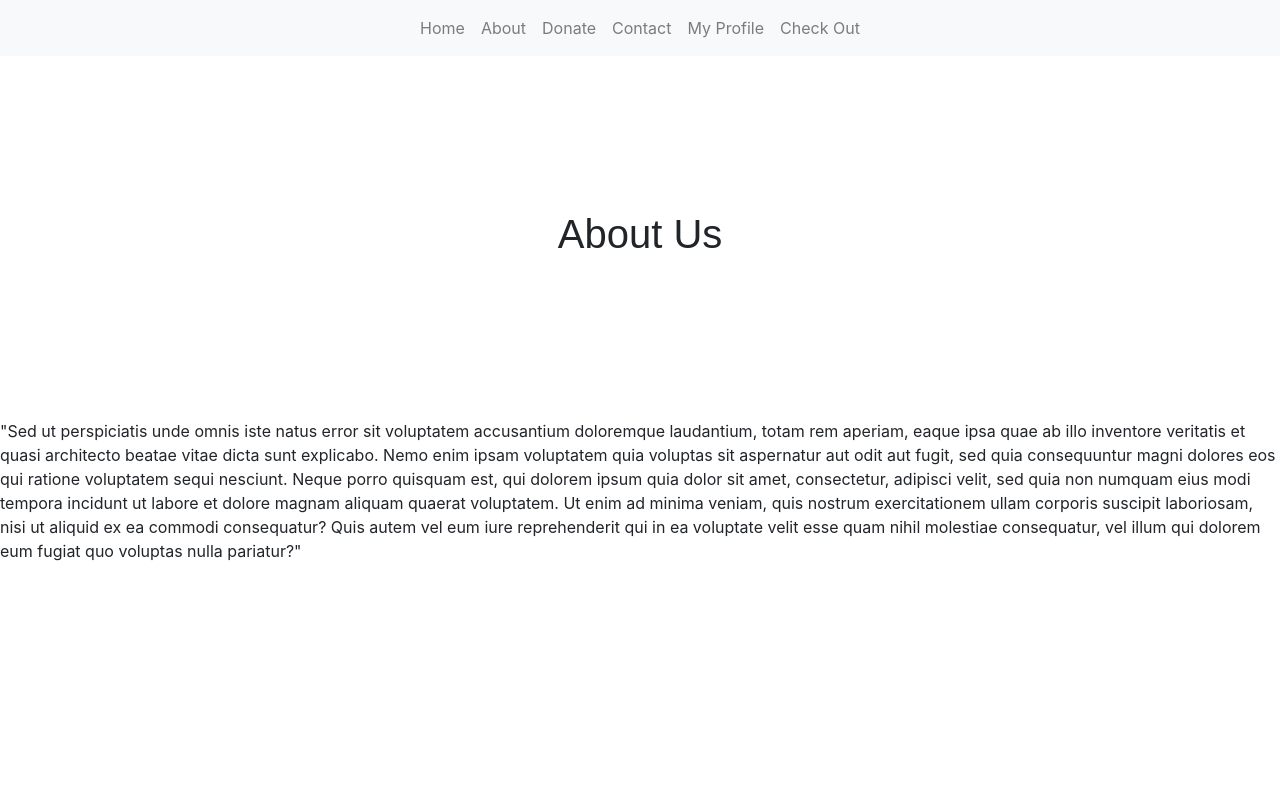
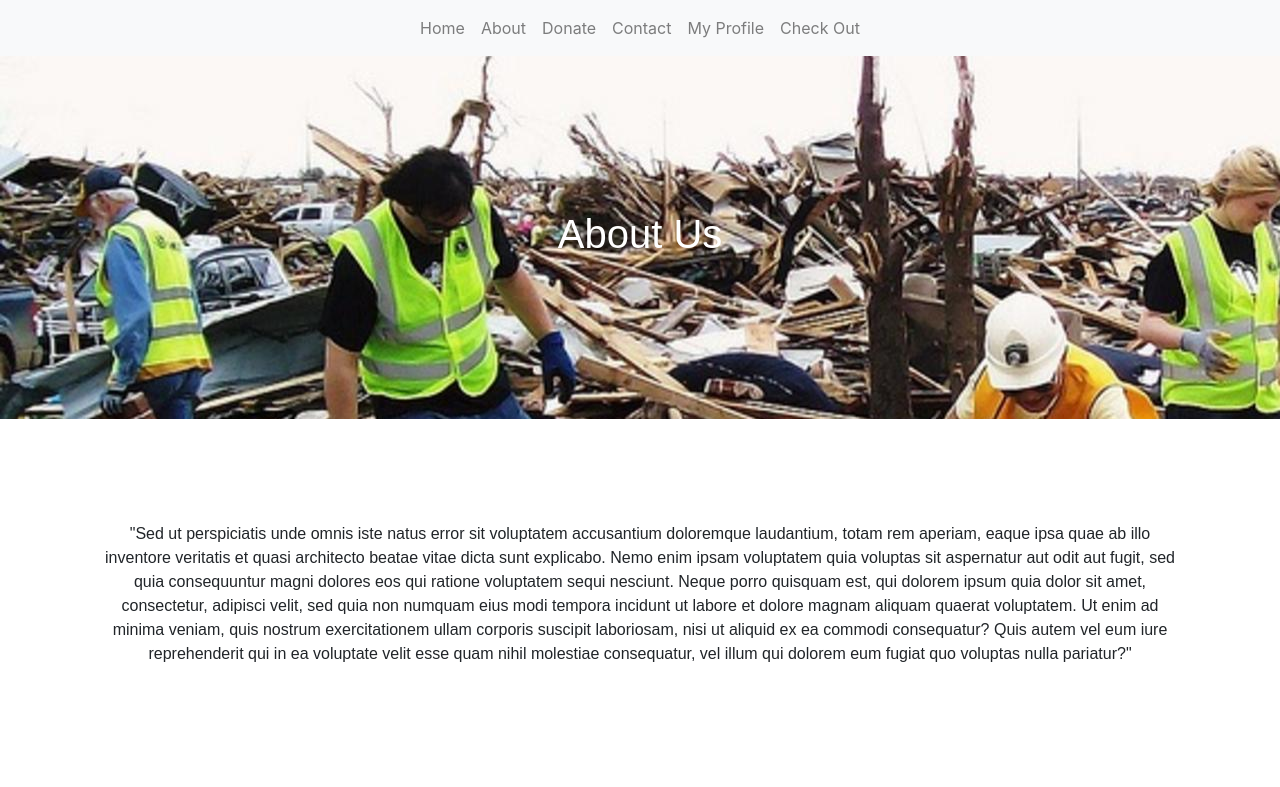
Before and after one commit to Cina10/SevaSavers, a plain HTML site: page about.html in a window 1280 px wide. Drawn offline with nearby package versions, Linux system fonts and the light colour scheme.

Commit message:
more about

```diff
--- a/about.html
+++ b/about.html
@@ -27,16 +27,17 @@
         </ul>
       </div>
     </nav>
-    <div class = "container-content">
+    <div class = "containerFullScreenImage">
       <section id: "About Us" >
         <div class="centered" >
-            <h1 style: "color:white;font-family:sans-serif;background-image: url("images/disaster-relief.jpg");
-            background-color: #cccccc;"> About Us </h1>
+            <h1 style: "color;white;" "font-size:200%;" "font-family: CaeciliaLTPro-45Light;" );
+            "> About Us </h1>
          </div>
         </div>
+        <div class= "containerContent">
           <p> "Sed ut perspiciatis unde omnis iste natus error sit voluptatem accusantium doloremque laudantium, totam rem aperiam, eaque ipsa quae ab illo inventore veritatis et quasi architecto beatae vitae dicta sunt explicabo. Nemo enim ipsam voluptatem quia voluptas sit aspernatur aut odit aut fugit, sed quia consequuntur magni dolores eos qui ratione voluptatem sequi nesciunt. Neque porro quisquam est, qui dolorem ipsum quia dolor sit amet, consectetur, adipisci velit, sed quia non numquam eius modi tempora incidunt ut labore et dolore magnam aliquam quaerat voluptatem. Ut enim ad minima veniam, quis nostrum exercitationem ullam corporis suscipit laboriosam, nisi ut aliquid ex ea commodi consequatur? Quis autem vel eum iure reprehenderit qui in ea voluptate velit esse quam nihil molestiae consequatur, vel illum qui dolorem eum fugiat quo voluptas nulla pariatur?" </p>
     <!-- </div> -->
-
+        </div>
     </div>
   </body>
 </html>
--- a/aboutStyle.css
+++ b/aboutStyle.css
@@ -3,19 +3,27 @@
   text-shadow: 2px 2px 2px #ccc;
   font-family: 'Nobile',sans-serif, serif ;
 }
-.container-content{
-box-sizing: content-box;
-text-align: center;
-font-weight: 250;
-font-family: sans-serif, serif ;
-padding: 12%;
-}
+
 .containerFullScreenImage{
+
   width = 100%;
   height = auto;
+  box-sizing: content-box;
+  text-align: center;
+  font-weight: 700;
+  color: white;
+  font-size: 40px;
+  font-family: sans-serif, serif ;
+  padding: 12%;
+  background-image: url('disaster-relief.jpg')
+
 }
 
-.container-image{
-  width: auto;
-  height: auto;
+.containerContent{
+
+  box-sizing: content-box;
+  text-align: center;
+  font-weight: 250;
+  font-family: sans-serif, serif ;
+  padding: 8%;
 }
```
